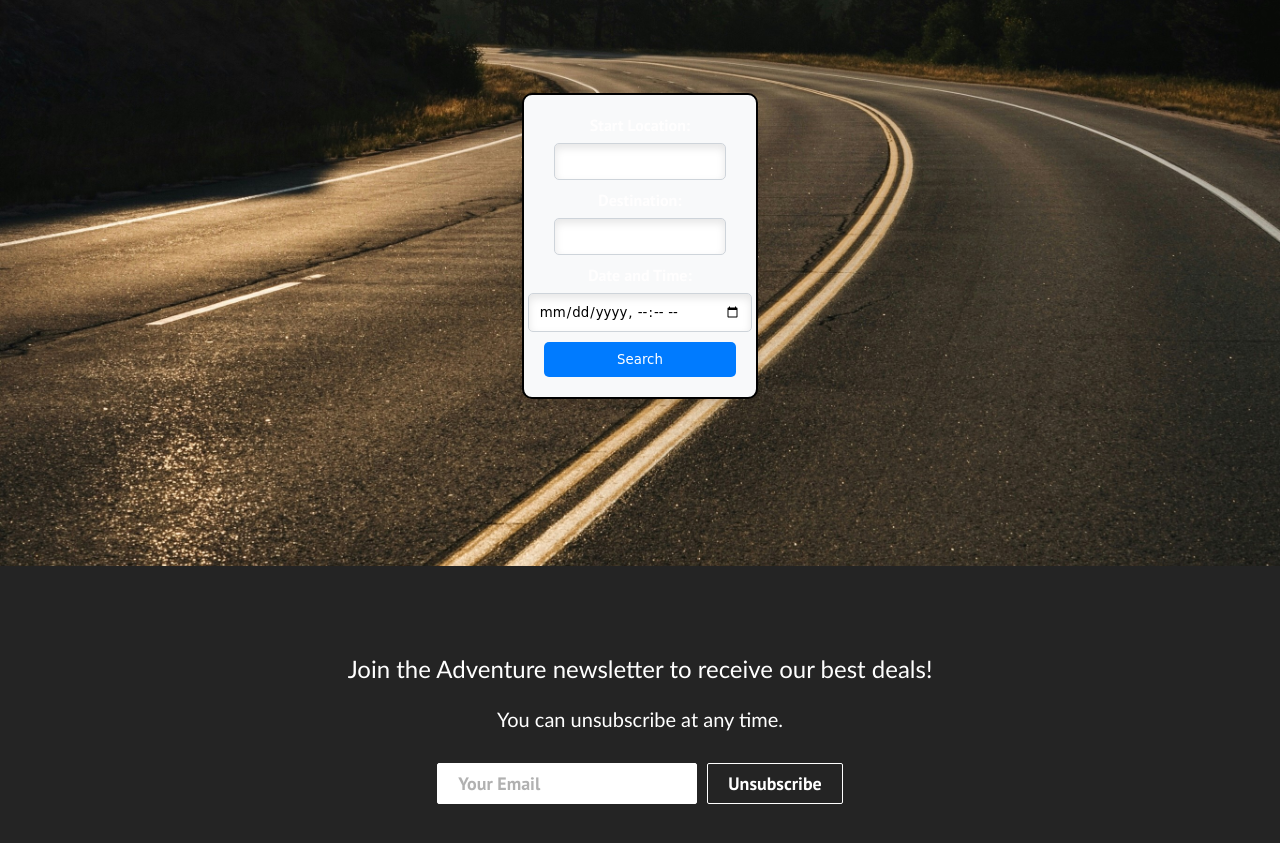
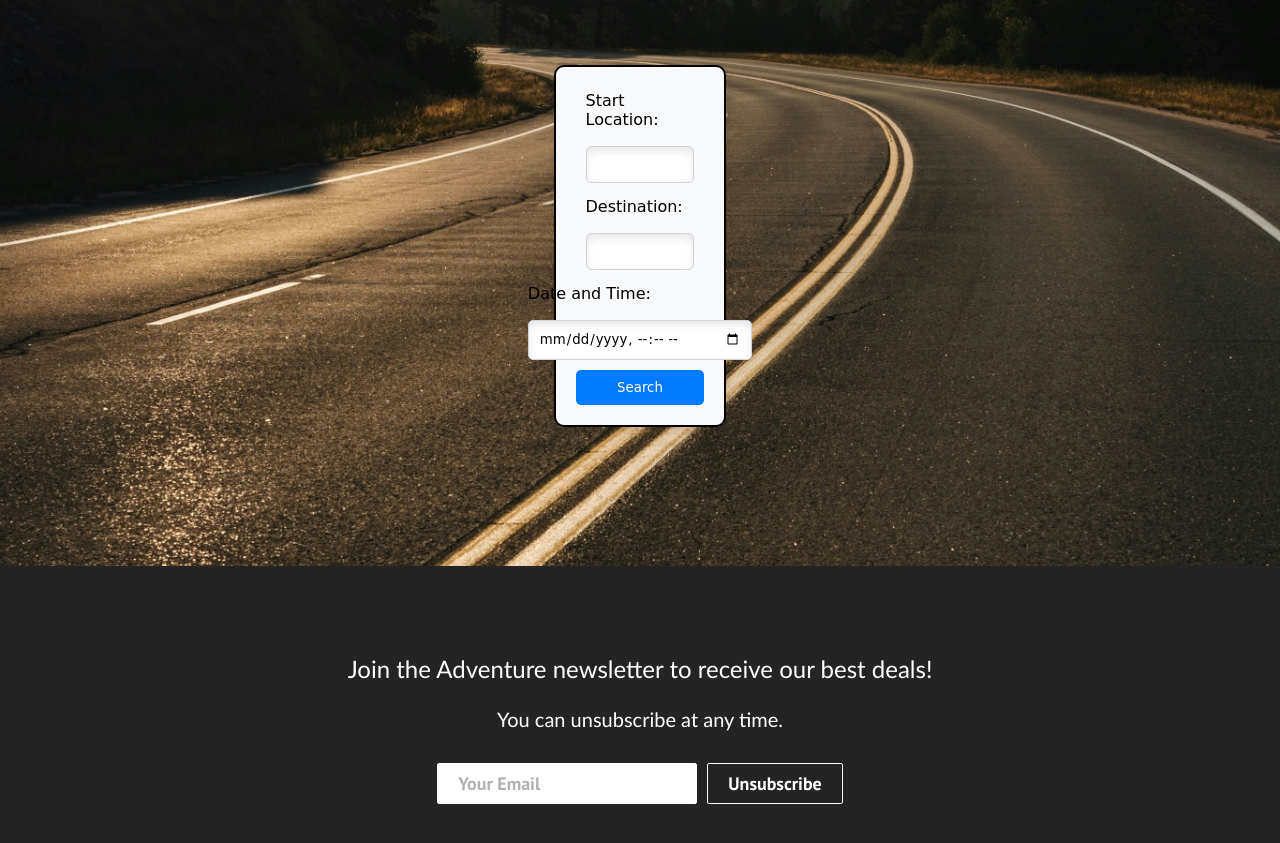
Before and after one commit to dianakius/Share-a-ride-app, a React (Create React App) app in the folder client/: page / in a window 1280 px wide. Shown: the part 1014-1857 px from the top of the page. Built offline with nearby package versions, Linux system fonts and the light colour scheme.

Commit message:
Search Form kind off updated

```diff
--- a/client/src/components/Search.css
+++ b/client/src/components/Search.css
@@ -9,51 +9,68 @@
 
 .search-form {
   display: flex;
-  flex-direction: row;
+  flex-direction: row; /* Ensure horizontal layout */
+  flex-wrap: nowrap; /* Prevent wrapping to a new line */
   align-items: center;
   justify-content: space-between;
-  width: 60%;
-  max-width: 600px;
+  width: 80%; /* Increase width to give more space */
+  max-width: 800px; /* Max-width to prevent it from being too wide */
   padding: 20px;
-  background-color: #ffd700; /* Bright yellow background for a playful look */
-  border-radius: 20px; /* More rounded corners */
+  background-color: #ffffff; /* White background */
+  border-radius: 10px; /* Rounded corners */
   box-shadow: 0 8px 16px rgba(0, 0, 0, 0.2); /* Slightly larger shadow for more depth */
   font-family: 'Comic Sans MS', cursive, sans-serif; /* Playful font */
-  border: 2px solid #000000; /* Black border for fun */
+  border: 2px solid #000000; /* Black border */
 }
 
 .search-form > div {
   flex: 1;
   margin: 0 10px;
+  display: flex;
+  flex-direction: column;
+}
+
+.search-form label {
+  margin-bottom: 5px;
+  color: #000000; /* Black text for better visibility */
+  font-family: 'Comic Sans MS', cursive, sans-serif; /* Matching playful font */
 }
 
 .search-input {
   width: 100%;
-  padding: 15px; /* More padding for a chunkier look */
-  border: 2px solid #05dd5f; /* Green border */
-  border-radius: 10px; /* More rounded input */
+  padding: 10px; /* More padding for a chunkier look */
+  border: 2px solid #000000; /* Black border */
+  border-radius: 5px; /* More rounded input */
   box-shadow: inset 0 4px 8px rgba(0, 0, 0, 0.1); /* Inner shadow for depth */
   font-family: 'Comic Sans MS', cursive, sans-serif; /* Matching playful font */
+  color: #000000; /* Black text for input */
+  background-color: #ffffff; /* White background for input */
+}
+
+/* Ensure fixed width for date input */
+.search-form .date-input {
+  width: 100%; /* Ensure it takes up full width */
 }
 
 .search-button {
-  padding: 15px 30px; /* Larger padding for a bigger button */
-  background-color: #ce7878; /* Bright green background */
-  color: #000000; /* White text for contrast */
+  padding: 10px 20px; /* Larger padding for a bigger button */
+  background-color: #000000; /* Black background */
+  color: #ffffff; /* White text for contrast */
   border: none;
-  border-radius: 10px; /* More rounded corners */
+  border-radius: 5px; /* More rounded corners */
   cursor: pointer;
   transition: all 0.3s ease; /* Smooth transition for hover effect */
   font-family: 'Comic Sans MS', cursive, sans-serif; /* Matching playful font */
 }
 
 .search-button:hover {
-  background-color: #000000; /* Pink background on hover */
+  background-color: #ffffff; /* White background on hover */
+  color: #000000; /* Black text on hover */
   transform: scale(1.1); /* Slightly larger on hover */
 }
 
 .search-button:active {
-  background-color: #27ff14; /* Darker pink on click */
+  background-color: #cccccc; /* Light grey on click */
   transform: scale(1); /* Reset size on click */
 }
 
@@ -61,7 +78,7 @@
 @media (max-width: 768px) {
   .search-form {
     flex-direction: column;
-    width: 80%;
+    width: 90%; /* Increase width to use more space */
   }
 
   .search-form > div {
--- a/client/src/components/Search.js
+++ b/client/src/components/Search.js
@@ -32,9 +32,10 @@
                     <input type="text" value={destination} onChange={(e) => setDestination(e.target.value)} className="search-input" />
                 </div>
                 <div>
-                    <label>Date and Time:</label>
-                    <input type="datetime-local" value={dateTime} onChange={(e) => setDateTime(e.target.value)} className="search-input" />
-                </div>
+    <label>Date and Time:</label>
+    <input type="datetime-local" value={dateTime} onChange={(e) => setDateTime(e.target.value)} className="search-input date-input" />
+</div>
+
                 <button onClick={handleSearch} className="search-button">Search</button>
             </div>
 
```
